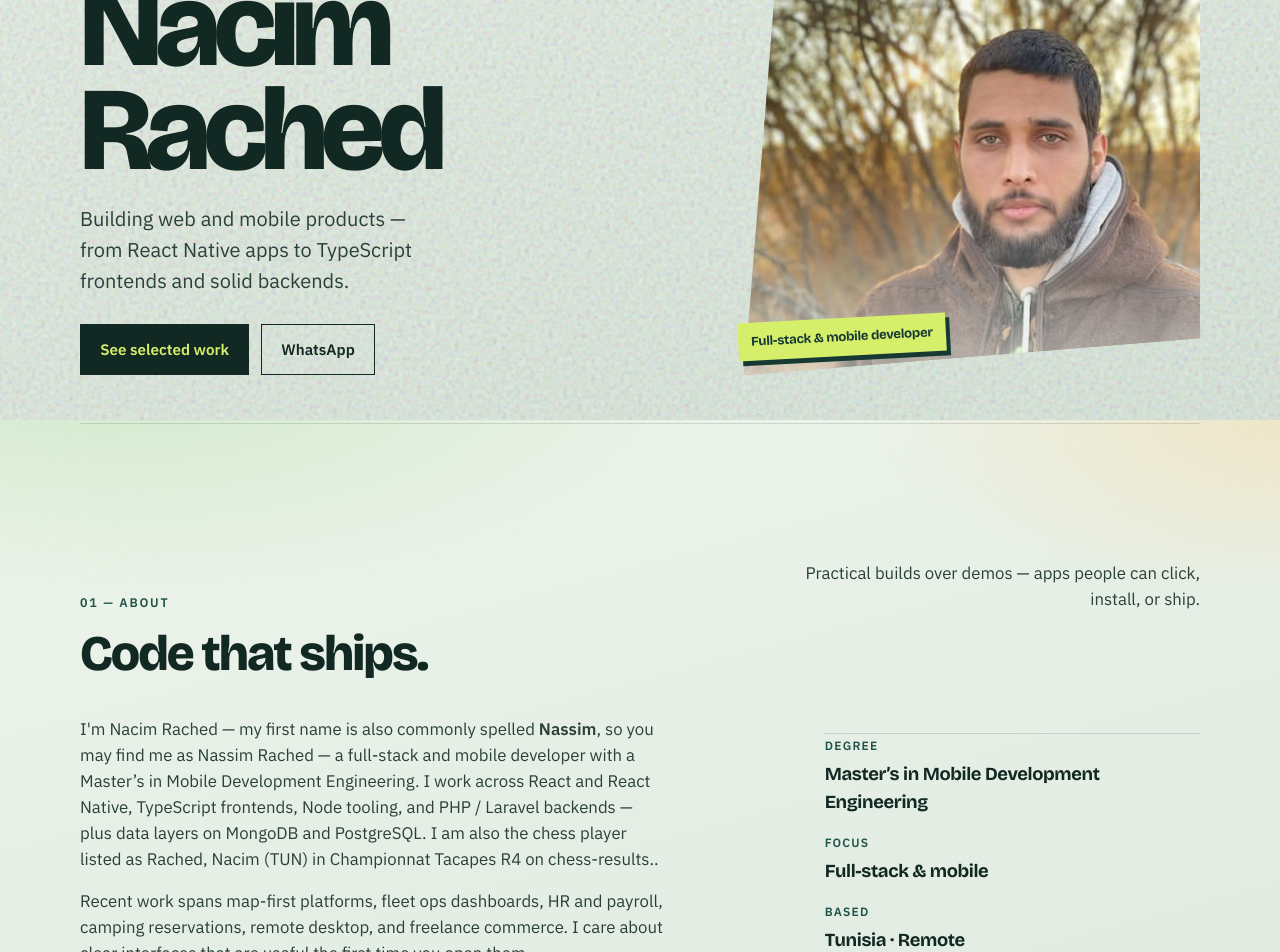
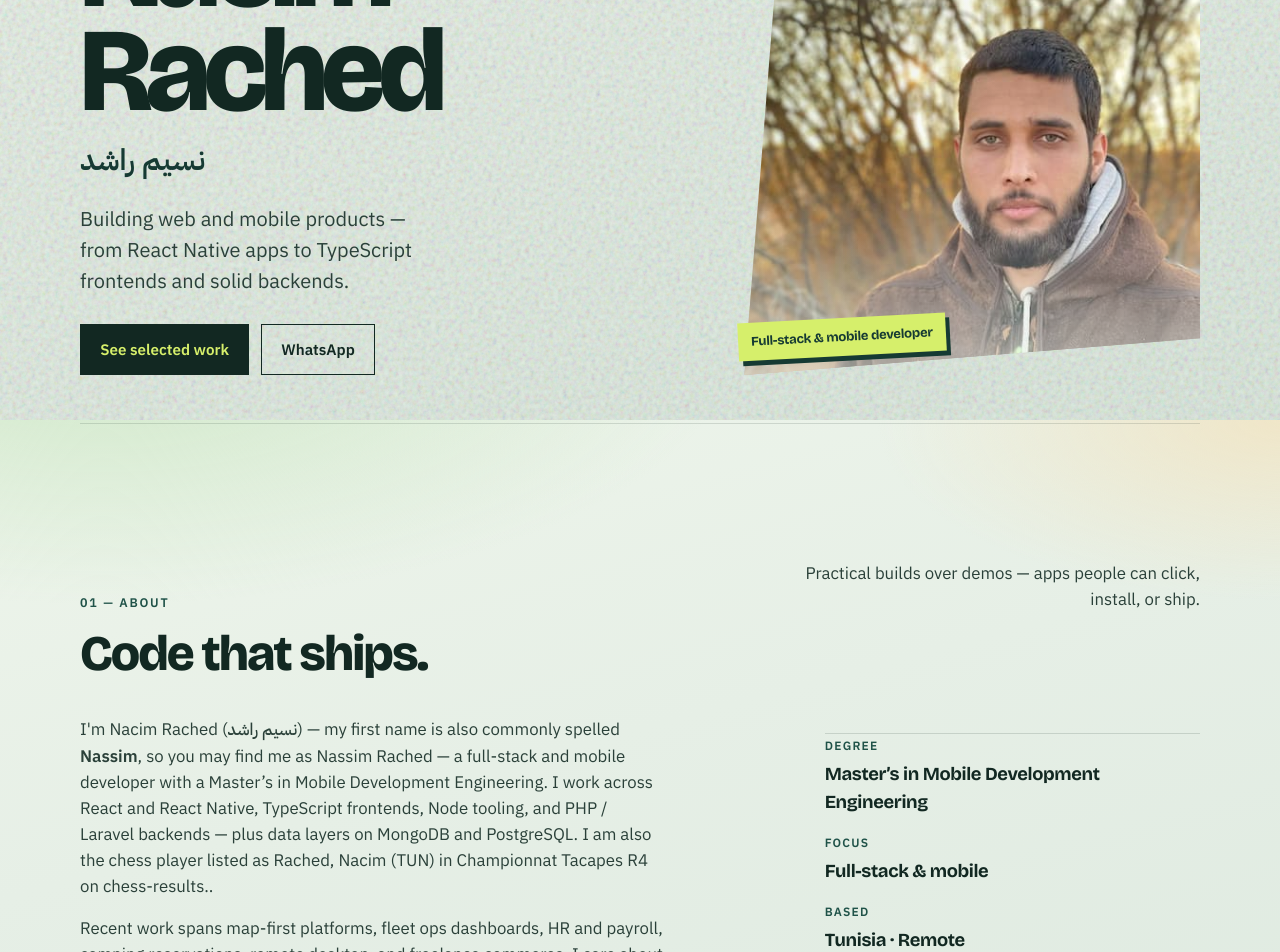
Before and after one commit to nassim778/portfolio, a React (Vite) app: page / in a window 1280 px wide. Shown: the part 380-1332 px from the top of the page. Built offline with nearby package versions, Linux system fonts and the light colour scheme.

Commit message:
Add the Arabic name so searches for نسيم راشد can find the portfolio.

```diff
--- a/index.html
+++ b/index.html
@@ -6,7 +6,7 @@
     <meta name="viewport" content="width=device-width, initial-scale=1.0, viewport-fit=cover" />
     <meta
       name="description"
-      content="Nacim Rached — also spelled Nassim Rached — is a Tunisia-based mobile and full-stack developer building React Native and Expo apps, web products, and TypeScript backends."
+      content="Nacim Rached (نسيم راشد), also spelled Nassim Rached, is a Tunisia-based mobile and full-stack developer building React Native and Expo apps, web products, and TypeScript backends."
     />
     <meta name="author" content="Nacim Rached" />
     <link rel="canonical" href="https://www.nacim.tn/" />
@@ -14,11 +14,11 @@
     <link rel="me" href="https://tn.linkedin.com/in/nacim-rached-843665245" />
     <meta name="robots" content="index,follow,max-image-preview:large" />
     <meta name="theme-color" content="#e6efe6" />
-    <title>Nacim Rached | React Native &amp; Mobile Developer in Tunisia</title>
+    <title>Nacim Rached (نسيم راشد) | React Native &amp; Mobile Developer in Tunisia</title>
 
     <meta property="og:type" content="profile" />
     <meta property="og:site_name" content="Nacim Rached" />
-    <meta property="og:title" content="Nacim Rached | React Native &amp; Mobile Developer in Tunisia" />
+    <meta property="og:title" content="Nacim Rached (نسيم راشد) | React Native &amp; Mobile Developer in Tunisia" />
     <meta
       property="og:description"
       content="Mobile and full-stack developer building React Native, Expo, and TypeScript products."
@@ -36,7 +36,7 @@
     <meta property="profile:last_name" content="Rached" />
 
     <meta name="twitter:card" content="summary_large_image" />
-    <meta name="twitter:title" content="Nacim Rached | React Native &amp; Mobile Developer in Tunisia" />
+    <meta name="twitter:title" content="Nacim Rached (نسيم راشد) | React Native &amp; Mobile Developer in Tunisia" />
     <meta
       name="twitter:description"
       content="Mobile and full-stack developer building React Native, Expo, and TypeScript products."
@@ -52,8 +52,8 @@
             "@id": "https://www.nacim.tn/#website",
             "url": "https://www.nacim.tn/",
             "name": "Nacim Rached",
-            "alternateName": "Nassim Rached",
-            "description": "Portfolio of Nacim Rached (also spelled Nassim Rached), a Tunisia-based full-stack and mobile developer, Chess player",
+            "alternateName": ["Nassim Rached", "نسيم راشد"],
+            "description": "Portfolio of Nacim Rached (نسيم راشد, also spelled Nassim Rached), a Tunisia-based full-stack and mobile developer and chess player.",
             "publisher": { "@id": "https://www.nacim.tn/#person" }
           },
           {
@@ -69,10 +69,10 @@
             "name": "Nacim Rached",
             "givenName": "Nacim",
             "familyName": "Rached",
-            "alternateName": ["Nassim Rached", "Nassim R."],
+            "alternateName": ["Nassim Rached", "Nassim R.", "نسيم راشد"],
             "url": "https://www.nacim.tn/",
             "image": "https://www.nacim.tn/hero-photo.webp",
-            "description": "Full-stack and mobile developer from Tunisia building React Native, Expo, and TypeScript products. Also known as Nassim Rached.",
+            "description": "Full-stack and mobile developer from Tunisia building React Native, Expo, and TypeScript products. Also known as Nassim Rached and نسيم راشد.",
             "jobTitle": "Full-stack and Mobile Developer",
             "alumniOf": {
               "@type": "EducationalOrganization",
@@ -105,14 +105,14 @@
     <link rel="preconnect" href="https://fonts.gstatic.com" crossorigin />
     <link rel="preload" as="image" href="/hero-photo.webp" type="image/webp" />
     <link
-      href="https://fonts.googleapis.com/css2?family=Bricolage+Grotesque:opsz,wght@12..96,500;12..96,700;12..96,800&family=IBM+Plex+Sans:wght@400;500;600&display=swap"
+      href="https://fonts.googleapis.com/css2?family=Bricolage+Grotesque:opsz,wght@12..96,500;12..96,700;12..96,800&family=IBM+Plex+Sans+Arabic:wght@500;600&family=IBM+Plex+Sans:wght@400;500;600&display=swap"
       rel="stylesheet"
       media="print"
       onload="this.media='all'"
     />
     <noscript>
       <link
-        href="https://fonts.googleapis.com/css2?family=Bricolage+Grotesque:opsz,wght@12..96,500;12..96,700;12..96,800&family=IBM+Plex+Sans:wght@400;500;600&display=swap"
+        href="https://fonts.googleapis.com/css2?family=Bricolage+Grotesque:opsz,wght@12..96,500;12..96,700;12..96,800&family=IBM+Plex+Sans+Arabic:wght@500;600&family=IBM+Plex+Sans:wght@400;500;600&display=swap"
         rel="stylesheet"
       />
     </noscript>
@@ -121,8 +121,8 @@
     <div id="root">
       <!-- Fallback static content for non-JS web crawlers and AI bots -->
       <header style="display:none;">
-        <h1>Nacim Rached — Mobile &amp; Full-Stack Developer</h1>
-        <p>Nacim Rached, also spelled Nassim Rached, is a React Native, Expo, and TypeScript developer in Tunisia.</p>
+        <h1>Nacim Rached (نسيم راشد) — Mobile &amp; Full-Stack Developer</h1>
+        <p>Nacim Rached, نسيم راشد, also spelled Nassim Rached, is a React Native, Expo, and TypeScript developer in Tunisia.</p>
       </header>
     </div>
     <script prerender type="module" src="/src/main.tsx"></script>
--- a/src/App.tsx
+++ b/src/App.tsx
@@ -34,6 +34,9 @@ export default function App() {
                   <span className="inner">Rached</span>
                 </span>
               </h1>
+              <p className="hero-name-ar" lang="ar">
+                {profile.arabicName}
+              </p>
               <p className="hero-role">{profile.tagline}</p>
               <div className="hero-ctas">
                 <a className="btn" href="#work">
@@ -80,8 +83,10 @@ export default function App() {
           <div className="about-grid">
             <div className="about-text">
               <p>
-                I&apos;m {profile.name} — my first name is also commonly spelled{" "}
-                <strong>Nassim</strong>, so you may find me as {profile.alsoKnownAs} — a
+                I&apos;m {profile.name} (
+                <span lang="ar">{profile.arabicName}</span>) — my first name is also
+                commonly spelled <strong>Nassim</strong>, so you may find me as{" "}
+                {profile.alsoKnownAs} — a
                 full-stack and mobile developer with a {profile.degree}. I work across
                 React and React Native, TypeScript frontends, Node tooling, and PHP /
                 Laravel backends — plus data layers on MongoDB and PostgreSQL.
@@ -110,6 +115,10 @@ export default function App() {
               <div className="meta-item">
                 <dt>Also spelled</dt>
                 <dd>{profile.alsoKnownAs}</dd>
+              </div>
+              <div className="meta-item">
+                <dt>Arabic</dt>
+                <dd lang="ar">{profile.arabicName}</dd>
               </div>
               <div className="meta-item">
                 <dt>WhatsApp</dt>
--- a/src/data/profile.ts
+++ b/src/data/profile.ts
@@ -1,6 +1,7 @@
 export const profile = {
   name: "Nacim Rached",
   alsoKnownAs: "Nassim Rached",
+  arabicName: "نسيم راشد",
   title: "Full-stack & mobile developer",
   tagline:
     "Building web and mobile products — from React Native apps to TypeScript frontends and solid backends.",
--- a/src/index.css
+++ b/src/index.css
@@ -11,6 +11,7 @@
   --line: color-mix(in srgb, var(--ink) 14%, transparent);
   --font-display: "Bricolage Grotesque", system-ui, sans-serif;
   --font-body: "IBM Plex Sans", system-ui, sans-serif;
+  --font-arabic: "IBM Plex Sans Arabic", "Segoe UI", Tahoma, sans-serif;
   --pad: clamp(1.25rem, 4vw, 3.5rem);
   --max: 1120px;
   --ease: cubic-bezier(0.22, 1, 0.36, 1);
@@ -182,6 +183,21 @@ button,
 
 .hero-brand .line:nth-child(2) .inner {
   animation-delay: 0.12s;
+}
+
+.hero-name-ar {
+  margin: 0.9rem 0 0;
+  font-family: var(--font-arabic);
+  font-size: clamp(1.35rem, 3vw, 1.85rem);
+  font-weight: 600;
+  line-height: 1.5;
+  letter-spacing: 0;
+  color: var(--moss);
+}
+
+[lang="ar"] {
+  font-family: var(--font-arabic);
+  letter-spacing: 0;
 }
 
 .hero-role {
```
Also changed, not shown: public/llms.txt, 1 other file (tests, documents, lock files or other folders).
